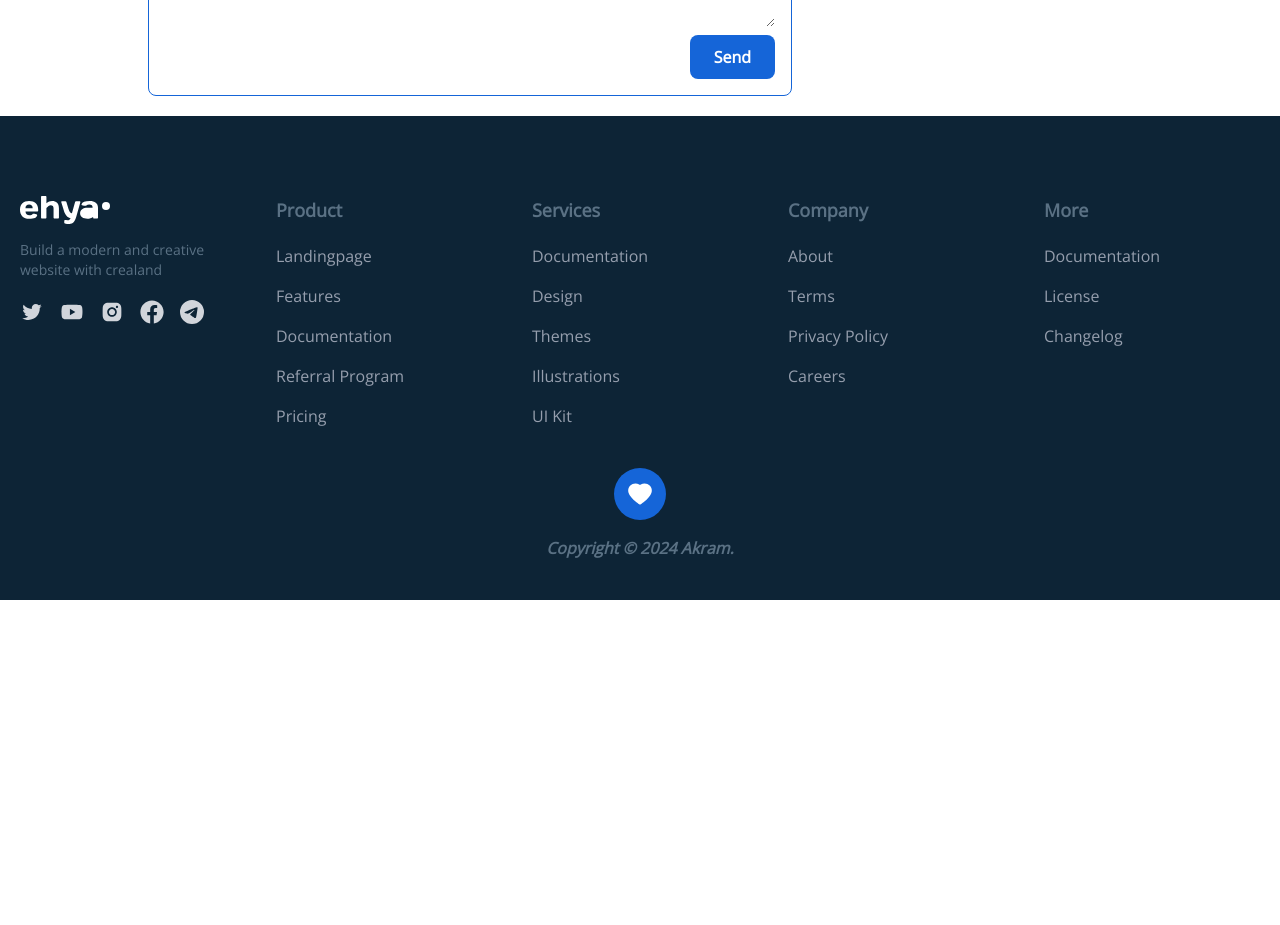
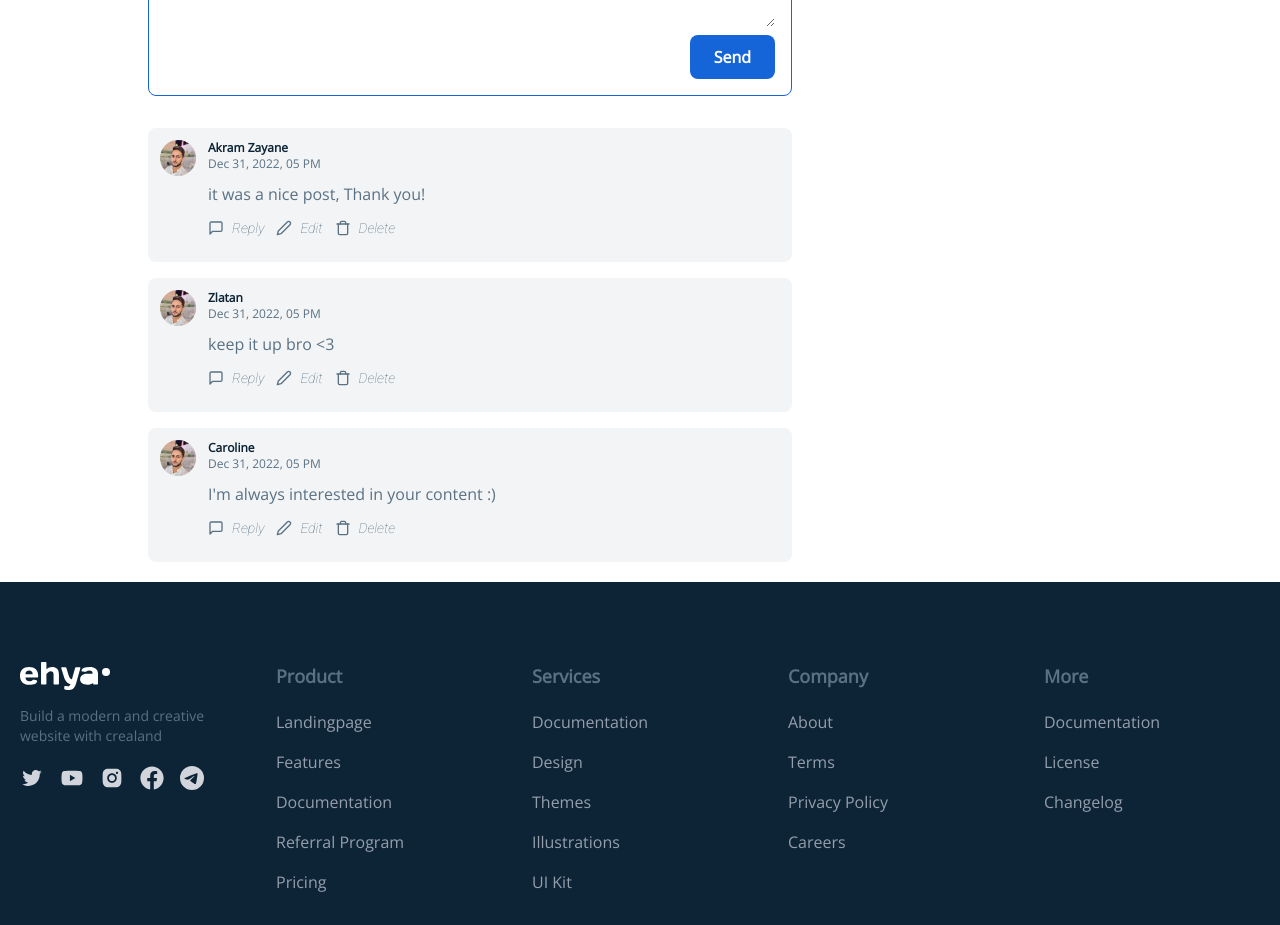
Before and after one commit to Akramzayan/Blog1, a React (Create React App) app: page /blog/1 in a window 1280 px wide. Shown: the part 840-1765 px from the top of the page. Before the commit the page ends 1440 px from the top, so only its background shows below. Built offline with nearby package versions, Linux system fonts and the light colour scheme; the HTML template or start-up script is replaced by a standard one.

Commit message:
Individual Comments

```diff
--- /dev/null
+++ b/src/componenets/comments/Comment.jsx
@@ -0,0 +1,41 @@
+import React from 'react'
+import images from "../../constants/images"
+import {FiMessageSquare,FiEdit2,FiTrash} from 'react-icons/fi'
+
+const Comment = ({comment}) => {
+  return (
+    <div className='flex flex-nowrap items-start gap-x-3 bg-[#F2F4F5] p-3 rounded-lg'>
+    <img src={images.akram} alt="User  Profile" className='w--9 h-9 object-cover rounded-full' />
+    <div className='flex-1 flex flex-col'>
+        <h5 className='font-bold text-dark-hard text-xs'>{comment.user.name}
+        </h5>
+        <span className='text-xs text-dark-light'>
+        {new Date(comment.createdAt).toLocaleDateString('en-US',{
+            year:'numeric',
+            month:'short',
+            day:'numeric',
+            hour:'2-digit',})}
+        </span>
+        <p className='font-opensans mt-[10px] text-dark-light '>{comment.desc}</p>
+        <div className='flex items-center gap-x-3 text-dark-light font-roboto text-sm mt-3 mb-3'>
+            <button className='flex items-center gap-x-2'>
+                <FiMessageSquare className='w-4 h-auto '/>
+                <span> Reply</span>
+            </button>
+            <button className='flex items-center gap-x-2'>
+                <FiEdit2 className='w-4 h-auto '/>
+                <span> Edit</span>
+            </button>
+            <button className='flex items-center gap-x-2'>
+                <FiTrash className='w-4 h-auto '/>
+                <span> Delete</span>
+            </button>
+
+
+        </div>
+    </div>
+    </div>
+  )
+}
+
+export default Comment
--- a/src/componenets/comments/CommentContainer.jsx
+++ b/src/componenets/comments/CommentContainer.jsx
@@ -1,9 +1,11 @@
 import React, { useEffect, useState } from 'react'
 import CommentForm from './CommentForm'
+import Comment from './Comment'
 import { getCommentsData } from '../../data/comments'
 
 const CommentContainer = ({className}) => {
     const [comments, setComments] = useState([]);
+    const mainComments = comments.filter((comment) => comment.parent ===null)
     console.log(comments);
     useEffect(() => {
         (async() => {
@@ -33,7 +35,13 @@
   return (
     <div className={`${className}`}>
         <CommentForm btnLabel="Send" formSubmitHandler={(value) => addCommentHAndler(value)}/>
+      <div className='space-y-4 mt-8'>
+        {mainComments.map((comment) => (
+          <Comment comment={comment} />
+        ))}
 
+
+      </div>
     </div>
   )
 }
```
